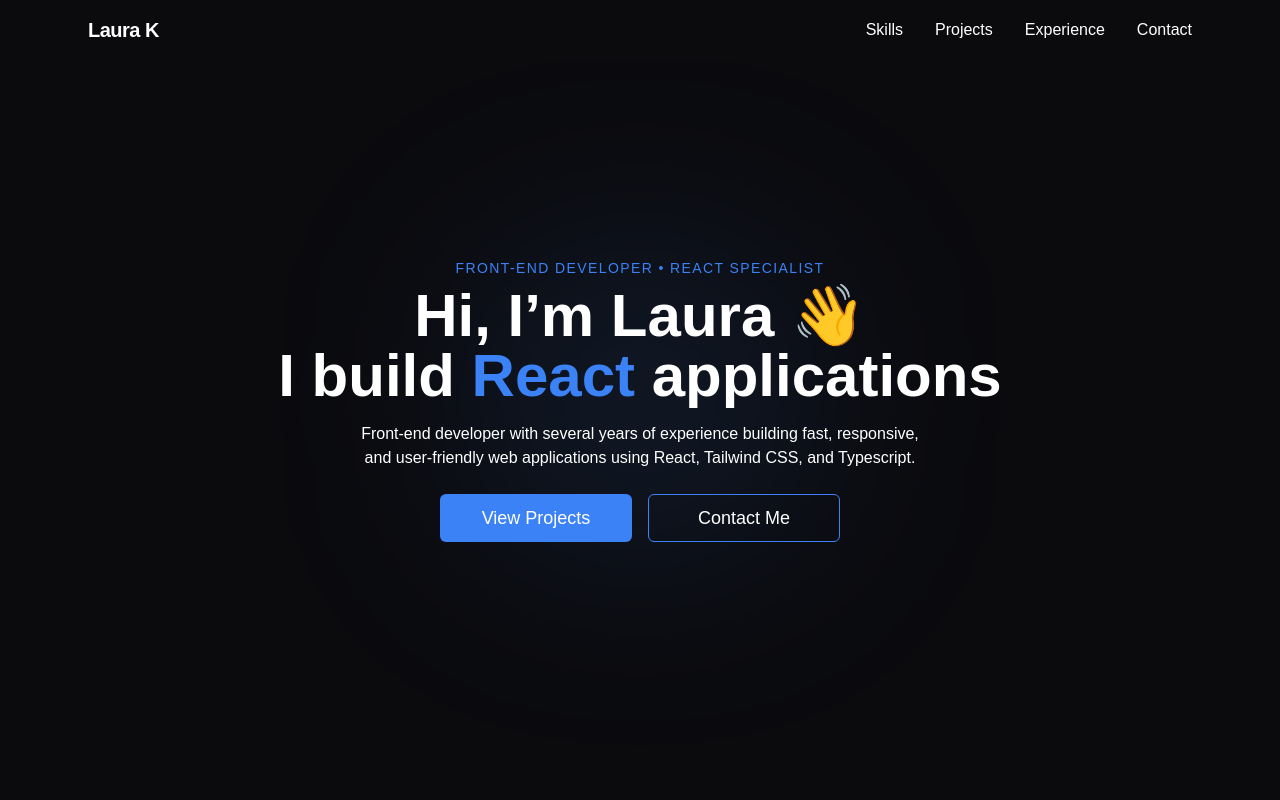
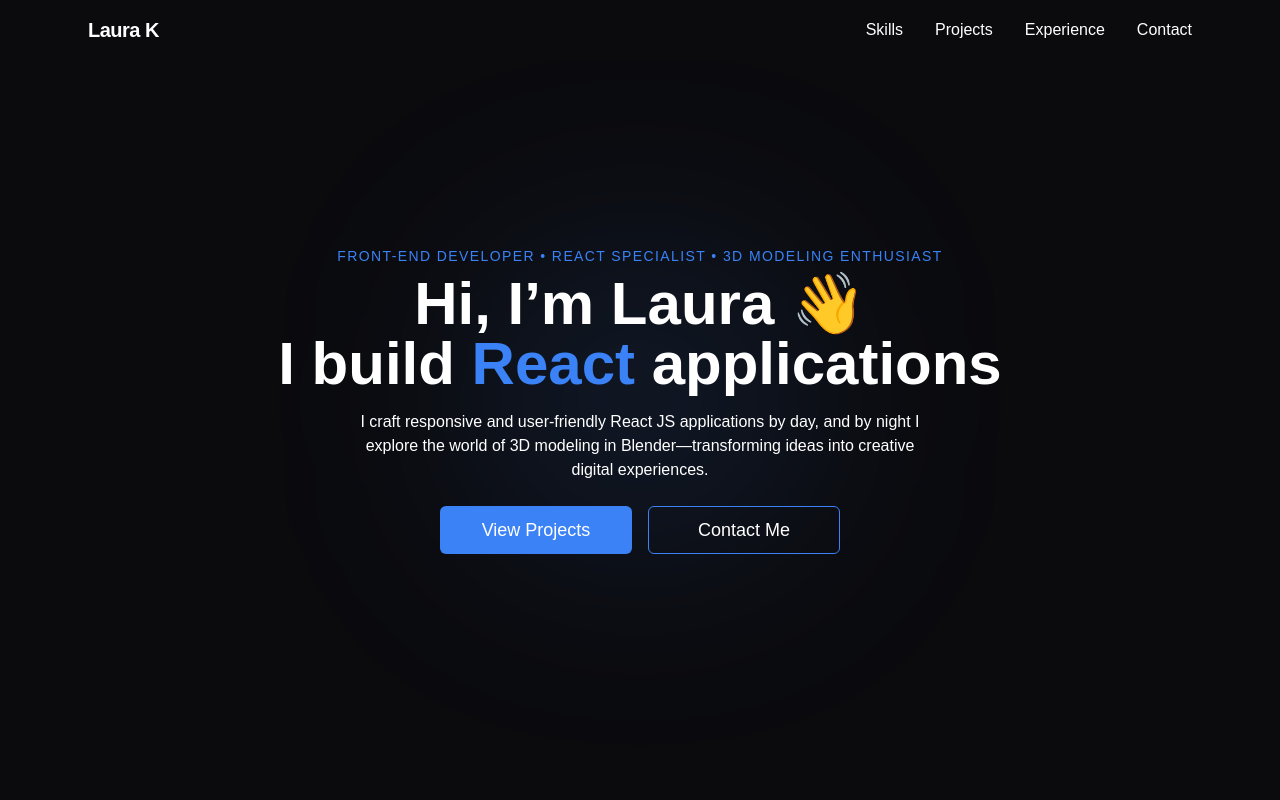
Before and after one commit to lauras14159/portfolio, a React (Vite) app: page / in a window 1280 px wide. Shown: the top 800 px of the page. Built offline with nearby package versions, Linux system fonts and the light colour scheme.

Commit message:
hero section

```diff
--- a/src/components/Hero.jsx
+++ b/src/components/Hero.jsx
@@ -15,7 +15,7 @@
       />
 
       <p className="text-sm uppercase tracking-widest text-accent md:mb-2 md:pt-0 pt-10">
-        Front-End Developer • React Specialist
+        Front-End Developer • React Specialist • 3D Modeling Enthusiast
       </p>
 
       <h1 className="text-[1.8rem] md:text-6xl font-bold mb-4">
@@ -24,9 +24,9 @@
       </h1>
 
       <p className="max-w-xl mb-6">
-        Front-end developer with several years of experience building fast,
-        responsive, and user-friendly web applications using React, Tailwind
-        CSS, and Typescript.
+        I craft responsive and user-friendly React JS applications by day, and
+        by night I explore the world of 3D modeling in Blender—transforming
+        ideas into creative digital experiences.
       </p>
 
       <div className="flex flex-col sm:flex-row gap-4 w-full justify-center">
```
